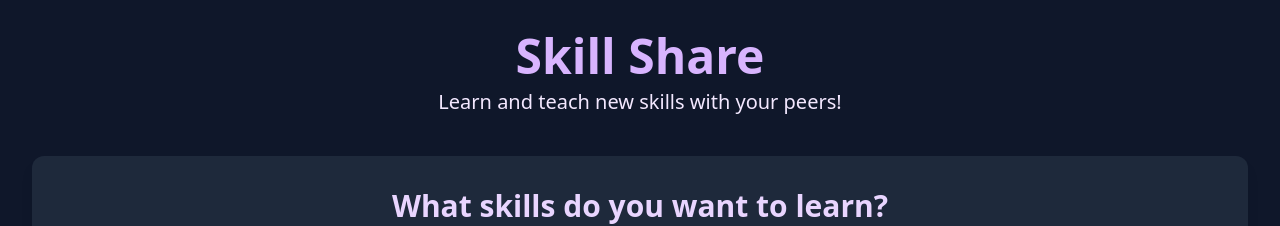
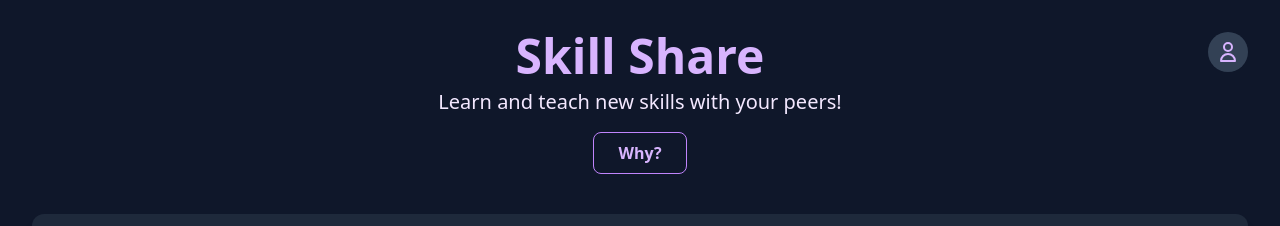
Before and after one commit to ouzo-hangover/SYNCS-Hack-2025, a React (Create React App) app in the folder my-skill-app/: page / in a window 1280 px wide. Shown: the top 226 px of the page. Built offline with nearby package versions, Linux system fonts and the light colour scheme.

Commit message:
Added top right menu, placeholders ready for chat, acct mgmt and matches

```diff
--- a/my-skill-app/src/App.js
+++ b/my-skill-app/src/App.js
@@ -1,30 +1,32 @@
 import React, { useState, useEffect } from 'react';
 import SkillCard from './components/SkillCard';
 import SkillsMap from './components/SkillsMap';
+import UserMenu from './components/UserMenu'; // Import the new menu component
 
 const App = () => {
   // --- STATE MANAGEMENT ---
+  // ... (all your existing state remains the same)
   const [skills, setSkills] = useState([]);
   const [searchQuery, setSearchQuery] = useState('');
-  const [view, setView] = useState('home'); // 'home' or 'results'
+  const [view, setView] = useState('home'); // 'home', 'results', or 'why'
   const [searchResults, setSearchResults] = useState([]);
   const [contentVisible, setContentVisible] = useState(false);
 
-  // --- INITIAL DATA (Resets on refresh) ---
+  // --- INITIAL DATA & FUNCTIONS ---
+  // ... (all your existing functions remain the same)
   useEffect(() => {
     const exampleSkills = [
-      { id: 1, userId: 'localuser', createdAt: new Date(), title: "Python for Beginners", description: "A basic introduction to Python programming.", type: "teach", location: { lat: -27.470, lng: 153.023 } }, // Brisbane CBD
-      { id: 2, userId: 'localuser', createdAt: new Date(), title: "React Component Basics", description: "Learn how to build your first React component.", type: "teach", location: { lat: -27.500, lng: 153.030 } }, // South Bank
+      { id: 1, userId: 'localuser', createdAt: new Date(), title: "Python for Beginners", description: "A basic introduction to Python programming.", type: "teach", location: { lat: -27.470, lng: 153.023 } },
+      { id: 2, userId: 'localuser', createdAt: new Date(), title: "React Component Basics", description: "Learn how to build your first React component.", type: "teach", location: { lat: -27.500, lng: 153.030 } },
       { id: 3, userId: 'localuser', createdAt: new Date(), title: "Digital Marketing", description: "Looking to learn about SEO and content strategy.", type: "learn" },
       { id: 4, userId: 'localuser', createdAt: new Date(), title: "Spanish Conversation", description: "Need a partner to practice speaking Spanish.", type: "learn" },
-      { id: 5, userId: 'localuser', createdAt: new Date(), title: "Data Structures", description: "I can help with linked lists and trees.", type: "teach", location: { lat: -27.460, lng: 153.015 } }, // Milton
+      { id: 5, userId: 'localuser', createdAt: new Date(), title: "Data Structures", description: "I can help with linked lists and trees.", type: "teach", location: { lat: -27.460, lng: 153.015 } },
       { id: 6, userId: 'localuser', createdAt: new Date(), title: "Web Design Principles", description: "Looking for tips on responsive design.", type: "learn" },
     ];
     setSkills(exampleSkills);
     setTimeout(() => setContentVisible(true), 100);
   }, []);
 
-  // --- FUNCTIONS ---
   const handleSearch = (e) => {
     e.preventDefault();
     const results = skills.filter(skill =>
@@ -40,15 +42,14 @@ const App = () => {
     setView('home');
   };
 
-
-  // --- STATS CALCULATION ---
   const skillsToTeach = skills.filter(skill => skill.type === 'teach');
   const skillsToLearn = skills.filter(skill => skill.type === 'learn');
 
   // --- PAGE RENDER FUNCTIONS ---
+  // ... (renderHomePage, renderResultsPage, renderWhyPage remain the same)
   const renderHomePage = () => (
     <>
-      {/* Search Bar (Now at the top) */}
+      {/* Search Bar */}
       <div className="bg-slate-800 rounded-xl shadow-lg p-8 mb-12 animate-fadeInUp">
         <h2 className="text-3xl font-bold text-purple-200 mb-4 text-center">
           What skills do you want to learn?
@@ -63,7 +64,6 @@ const App = () => {
           />
         </form>
       </div>
-
       {/* Map Section */}
       <div className="bg-slate-800 rounded-xl shadow-lg p-4 md:p-8 mb-12 animate-fadeInUp-200">
         <h2 className="text-3xl font-bold text-purple-200 mb-4 text-center">
@@ -71,7 +71,6 @@ const App = () => {
         </h2>
         <SkillsMap skillsToTeach={skillsToTeach} />
       </div>
-
       {/* Stats Section */}
       <div className="grid grid-cols-1 md:grid-cols-3 gap-8 mb-12">
         <div className="bg-slate-800 rounded-xl shadow-md p-6 text-center animate-fadeInUp-400">
@@ -90,55 +89,70 @@ const App = () => {
     </>
   );
 
-  // This function returns the JSX for the Search Results Page.
   const renderResultsPage = () => {
-    // First, filter the search results to get only the skills with a location.
     const resultsToTeachOnMap = searchResults.filter(skill => skill.type === 'teach' && skill.location);
-
     return (
       <>
         <div className="flex justify-between items-center mb-6">
           <h2 className="text-3xl font-bold text-purple-300">Search Results</h2>
-          <button
-            onClick={handleBackToHome}
-            className="bg-indigo-600 text-white font-bold py-2 px-4 rounded-lg shadow-md hover:bg-indigo-700 focus:outline-none focus:ring-2 focus:ring-indigo-500 focus:ring-offset-2 transition duration-300 ease-in-out"
-          >
+          <button onClick={handleBackToHome} className="bg-indigo-600 text-white font-bold py-2 px-4 rounded-lg shadow-md hover:bg-indigo-700 focus:outline-none focus:ring-2 focus:ring-indigo-500 focus:ring-offset-2 transition duration-300 ease-in-out">
             &larr; Back to Home
           </button>
         </div>
-
-        {/* Conditionally render the map only if there are results with locations */}
         {resultsToTeachOnMap.length > 0 && (
           <div className="bg-slate-800 rounded-xl shadow-lg p-4 md:p-8 mb-12">
-            <h2 className="text-2xl font-bold text-purple-200 mb-4 text-center">
-              Results on the Map
-            </h2>
+            <h2 className="text-2xl font-bold text-purple-200 mb-4 text-center">Results on the Map</h2>
             <SkillsMap skillsToTeach={resultsToTeachOnMap} />
           </div>
         )}
-
-        {/* The list of skill cards */}
         <div className="flex flex-wrap justify-center -m-4">
           {searchResults.length > 0 ? (
-            searchResults.map((skill) => (
-              <SkillCard key={skill.id} skill={skill} />
-            ))
+            searchResults.map((skill) => <SkillCard key={skill.id} skill={skill} />)
           ) : (
-            <div className="text-center py-20 w-full animate-fadeIn">
-              <p className="text-lg text-gray-500">No matching skills found. Try a different search.</p>
-            </div>
+            <div className="text-center py-20 w-full animate-fadeIn"><p className="text-lg text-gray-500">No matching skills found. Try a different search.</p></div>
           )}
         </div>
       </>
     );
   };
 
+  const renderWhyPage = () => (
+    <div className="bg-slate-800 rounded-xl shadow-lg p-8 md:p-12 animate-fadeInUp text-left max-w-4xl mx-auto">
+      <h2 className="text-3xl md:text-4xl font-bold text-purple-300 mb-4">The world is changing... so we need to move with it.</h2>
+      <p className="text-lg text-gray-300 mb-8 leading-relaxed">
+        Cities are no longer just places to live; they are the epicentres of culture, innovation, and human connection. But as they grow, they face urgent challenges in sustainability and the evolving nature of work.
+      </p>
+
+      <h3 className="text-2xl font-semibold text-purple-200 mb-3">Our Mission: Powering the Future of Work</h3>
+      <p className="text-gray-400 mb-8 leading-relaxed">
+        In a future where remote work and the gig economy are the norm, continuous learning is key. The most valuable resource in our cities is shared human potential. Skill Share is our answer to the question of how we support a diverse, independent workforce.
+      </p>
+
+      <p className="text-gray-300 font-semibold text-lg leading-relaxed">
+        By creating a peer-to-peer network for learning and teaching, we empower citizens to adapt, upskill, and thrive. We're not just building an app; we're building a more resilient, interconnected, and knowledgeable community—one skill at a time.
+      </p>
+
+      <div className="text-center mt-12">
+        <button onClick={handleBackToHome} className="bg-indigo-600 text-white font-bold py-3 px-6 rounded-lg shadow-md hover:bg-indigo-700 focus:outline-none focus:ring-2 focus:ring-indigo-500 focus:ring-offset-2 transition duration-300 ease-in-out">
+          &larr; Back to Home
+        </button>
+      </div>
+    </div>
+  );
+
   // --- MAIN RETURN ---
   return (
     <div className="min-h-screen bg-slate-900 font-sans p-4 md:p-8 text-gray-200">
       <div className={`max-w-7xl mx-auto transition-opacity duration-700 ${contentVisible ? 'opacity-100' : 'opacity-0'}`}>
 
-        {/* Header Section (always visible) */}
+        {/* --- NEW: Wrapper for Header and User Menu --- */}
+        <div className="relative">
+          {/* User Menu is positioned absolutely within this relative container */}
+          <div className="absolute top-0 right-0 z-10">
+            <UserMenu />
+          </div>
+
+          {/* Header Section */}
           <header className="text-center mb-10">
             <h1 className="text-4xl md:text-5xl font-extrabold text-purple-300 mb-2">
               Skill Share
@@ -146,10 +160,22 @@ const App = () => {
             <p className="text-lg md:text-xl text-purple-100">
               Learn and teach new skills with your peers!
             </p>
+            {/* 'Why?' button */}
+            {view === 'home' && (
+               <button
+                onClick={() => setView('why')}
+                className="mt-4 bg-transparent border border-purple-400 text-purple-300 font-bold py-2 px-6 rounded-lg hover:bg-purple-400 hover:text-slate-900 focus:outline-none focus:ring-2 focus:ring-purple-500 focus:ring-offset-2 focus:ring-offset-slate-900 transition duration-300 ease-in-out animate-fadeInUp-600"
+              >
+                Why?
+              </button>
+            )}
           </header>
+        </div>
 
-        {/* Conditionally render either the home page or the results page */}
-        {view === 'home' ? renderHomePage() : renderResultsPage()}
+        {/* Conditionally render the correct page view */}
+        {view === 'home' && renderHomePage()}
+        {view === 'results' && renderResultsPage()}
+        {view === 'why' && renderWhyPage()}
 
       </div>
     </div>
--- /dev/null
+++ b/my-skill-app/src/components/UserMenu.js
@@ -0,0 +1,56 @@
+import React, { useState, useEffect, useRef } from 'react';
+
+const UserMenu = () => {
+  const [isOpen, setIsOpen] = useState(false);
+  const menuRef = useRef(null);
+
+  // This effect closes the menu if you click outside of it
+  useEffect(() => {
+    const handleClickOutside = (event) => {
+      if (menuRef.current && !menuRef.current.contains(event.target)) {
+        setIsOpen(false);
+      }
+    };
+    document.addEventListener("mousedown", handleClickOutside);
+    return () => {
+      document.removeEventListener("mousedown", handleClickOutside);
+    };
+  }, [menuRef]);
+
+  const handleLinkClick = (e) => {
+    e.preventDefault(); // Prevent the link from navigating
+    setIsOpen(false); // Close the menu on click
+  };
+
+  return (
+    <div className="relative" ref={menuRef}>
+      {/* Menu Button */}
+      <button
+        onClick={() => setIsOpen(!isOpen)}
+        className="w-10 h-10 bg-slate-700 rounded-full flex items-center justify-center text-purple-300 hover:bg-slate-600 focus:outline-none focus:ring-2 focus:ring-purple-500 focus:ring-offset-2 focus:ring-offset-slate-900 transition-colors"
+        aria-label="User menu"
+      >
+        {/* A simple user icon SVG */}
+        <svg xmlns="http://www.w3.org/2000/svg" className="h-6 w-6" fill="none" viewBox="0 0 24 24" stroke="currentColor">
+          <path strokeLinecap="round" strokeLinejoin="round" strokeWidth={2} d="M16 7a4 4 0 11-8 0 4 4 0 018 0zM12 14a7 7 0 00-7 7h14a7 7 0 00-7-7z" />
+        </svg>
+      </button>
+
+      {/* Dropdown Panel */}
+      <div
+        className={`absolute right-0 mt-2 w-56 bg-slate-800 rounded-lg shadow-lg ring-1 ring-black ring-opacity-5 transition-all duration-200 ease-out ${
+          isOpen ? 'opacity-100 scale-100' : 'opacity-0 scale-95 pointer-events-none'
+        }`}
+        style={{ transformOrigin: 'top right' }}
+      >
+        <div className="py-1">
+          <a href="#account" onClick={handleLinkClick} className="block px-4 py-2 text-sm text-gray-300 hover:bg-slate-700 hover:text-white">Account Management</a>
+          <a href="#matches" onClick={handleLinkClick} className="block px-4 py-2 text-sm text-gray-300 hover:bg-slate-700 hover:text-white">Matches</a>
+          <a href="#chat" onClick={handleLinkClick} className="block px-4 py-2 text-sm text-gray-300 hover:bg-slate-700 hover:text-white">Chat</a>
+        </div>
+      </div>
+    </div>
+  );
+};
+
+export default UserMenu;
```
Lines whose indentation alone changed are shown as unchanged.
